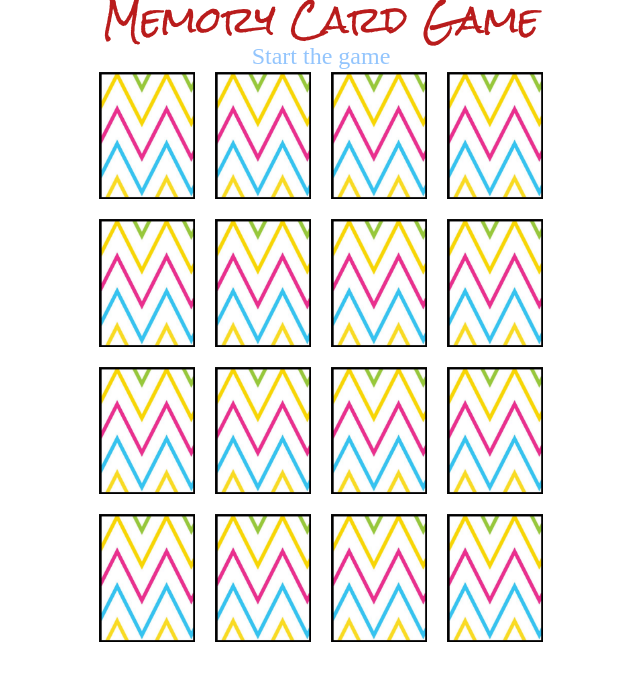
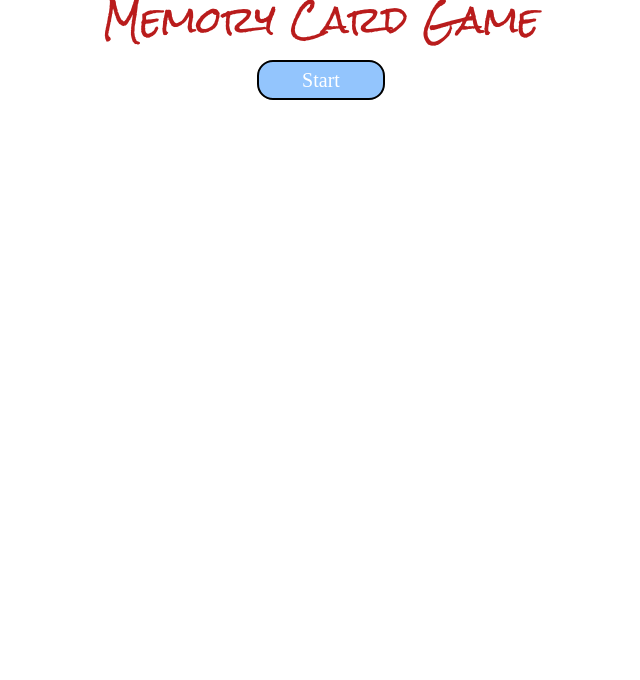
Before and after one commit to Slowikxx/MemoryCardGame, a React (Vite) app: page / in a window 1280 px wide. Shown: the top 680 px of the page, without its empty margins (319-959 px from the left). Built offline with nearby package versions, Linux system fonts and the light colour scheme; a web font is replaced by a local one.

Commit message:
- added cards shuffling - implemented shuffling cards when start button is pressed

```diff
--- a/src/App.jsx
+++ b/src/App.jsx
@@ -1,11 +1,29 @@
+import { useState } from 'react';
 import { GameBoard } from './components';
+import { cards } from './constants';
 
 const App = () => {
+	const [cardsDeck, setCardsDeck] = useState([]);
+
+	// shuffling the cards and setting the state
+	const shuffleCards = () => {
+		const shuffledCards = [...cards].sort(() => Math.random() - 0.5);
+
+		// adding a random id to each card
+		shuffledCards.map((card) => ({ ...card, id: Math.random() }));
+
+		setCardsDeck(shuffledCards);
+	};
 	return (
 		<div className="w-full h-full flex justify-center items-center flex-col">
 			<h1 className="font-rockSalt text-4xl text-red-700">Memory Card Game</h1>
-			<h2 className="font-playWrite text-2xl text-blue-300">Start the game</h2>
-			<GameBoard />
+			<button
+				onClick={shuffleCards}
+				className="font-playWrite bg-blue-300 text-xl w-32 h-10 rounded-2xl border-black border-2 text-white hover:text-black mt-5"
+			>
+				Start
+			</button>
+			<GameBoard cardsDeck={cardsDeck} />
 		</div>
 	);
 };
--- a/src/components/Card.jsx
+++ b/src/components/Card.jsx
@@ -1,7 +1,7 @@
 import { useState } from 'react';
 import { background } from '../assets';
 
-const Card = ({ index, image, onClick }) => {
+const Card = ({ index, image }) => {
 	const [isFlipped, setIsFlipped] = useState(false);
 
 	return (
--- a/src/components/GameBoard.jsx
+++ b/src/components/GameBoard.jsx
@@ -1,12 +1,11 @@
-import { cards } from '../constants';
 import Card from './Card';
 
-const GameBoard = () => {
+const GameBoard = ({ cardsDeck }) => {
 	return (
 		<div className="w-1/2 justify-center items-center flex">
 			<div className="grid grid-cols-4 gap-5">
-				{cards.map((card, i) => (
-					<Card key={i} index={i} image={card.img} />
+				{cardsDeck.map((card) => (
+					<Card key={card.id} index={card.id} image={card.img} />
 				))}
 			</div>
 		</div>
```
